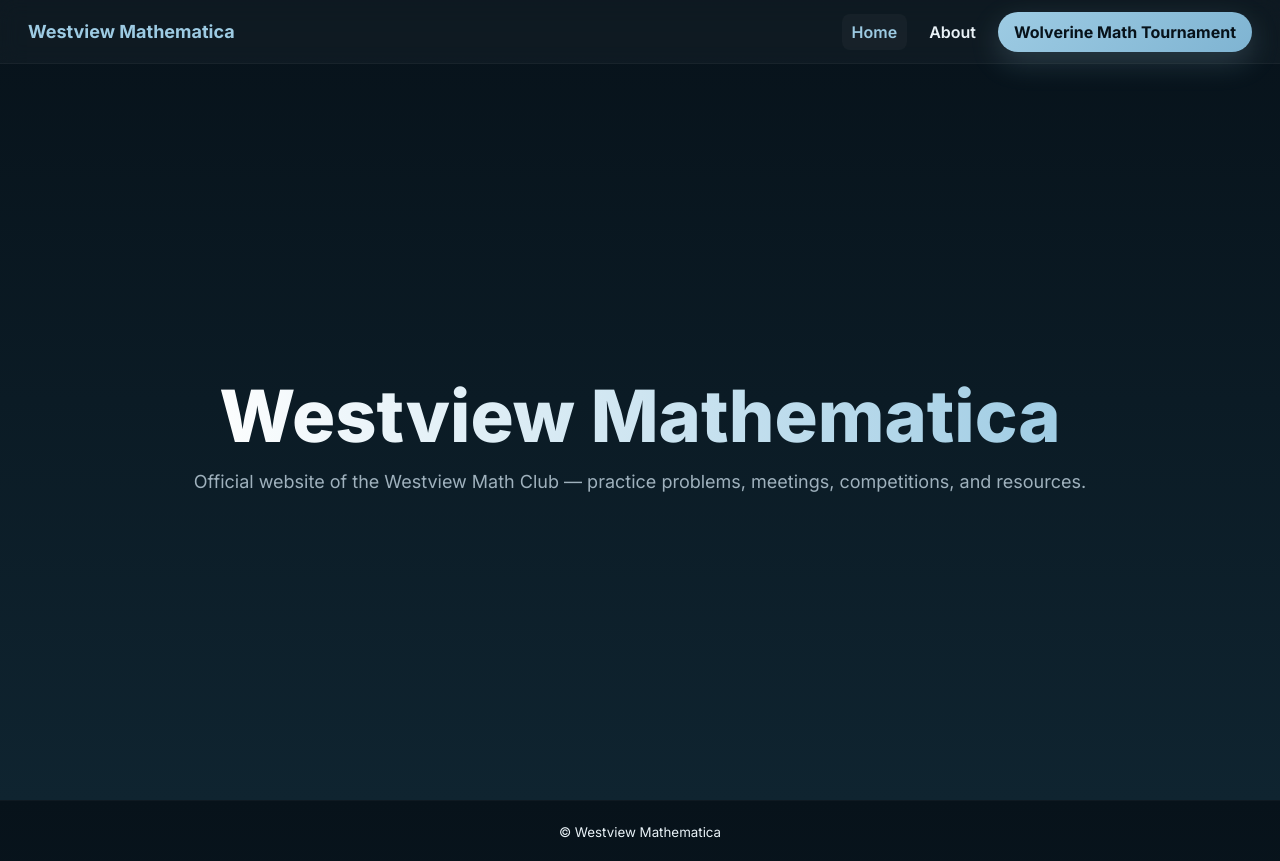
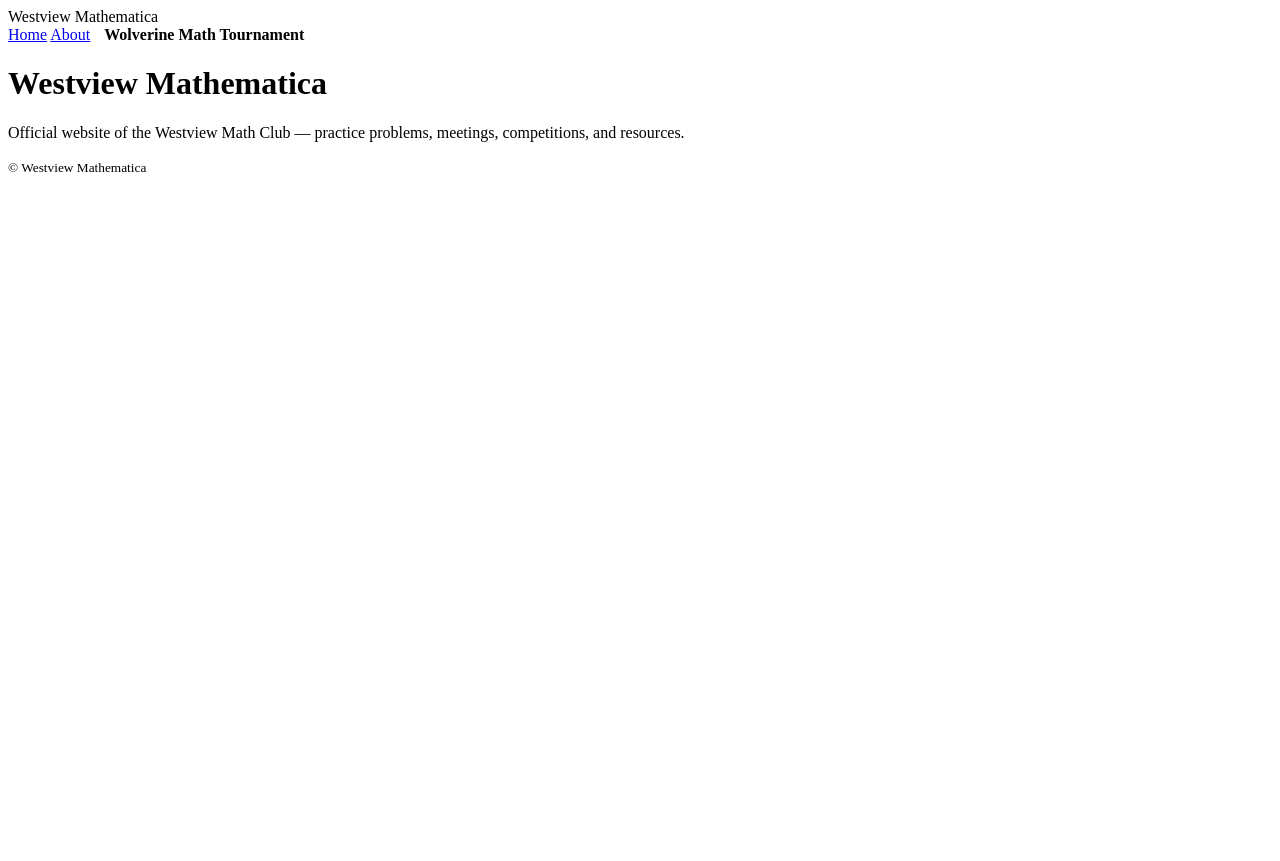
Before and after one commit to RyanandPickles/WestviewMathClub, a plain HTML site: page index.html in a window 1280 px wide. After the commit the page ends 800 px from the top, so only its background shows below. Drawn offline with Linux system fonts and the light colour scheme.

Commit message:
Refactor .cta styles for consistency with .nav-link
Updated .cta styles to match .nav-link and removed gradient and shadow effects.

```diff
--- a/indexhtml.css
+++ b/indexhtml.css
@@ -1,138 +1,17 @@
-:root{
-  --primary:#9dcbe3;
-  --primary-dark:#7fb4d2;
-  --bg-1:#07121a;
-  --bg-2:#0f2430;
-  --muted:#9fb1bd;
-  --text:#e9f2f7;
+/* Updated to match .nav-link style */
+.cta {
+  text-decoration: none;
+  color: var(--text);
+  font-weight: 600;
+  padding: 8px 10px;
+  border-radius: 8px;
+  background: transparent; /* Removed gradient */
+  box-shadow: none;        /* Removed shadow */
+  transition: all 0.2s ease;
 }
 
-*{box-sizing:border-box}
-html,body{margin:0;padding:0;height:100%}
-
-body{
-  font-family:Inter,system-ui,-apple-system,BlinkMacSystemFont,"Segoe UI",Roboto,Arial;
-  background:linear-gradient(180deg,var(--bg-1),var(--bg-2));
-  color:var(--text);
+.cta:hover {
+  color: var(--primary);
+  background: rgba(255,255,255,0.03);
+  transform: none;         /* Removed the lift effect */
 }
-
-.top-bar{
-  height:64px;
-  display:flex;
-  align-items:center;
-  justify-content:space-between;
-  padding:0 28px;
-  position:sticky;
-  top:0;
-  backdrop-filter:blur(10px);
-  background:rgba(255,255,255,0.03);
-  border-bottom:1px solid rgba(255,255,255,0.04);
-}
-
-.site-title{
-  font-size:18px;
-  font-weight:700;
-  color:var(--primary);
-}
-
-.nav{
-  display:flex;
-  align-items:center;
-  gap:12px;
-}
-
-.nav-link{
-  text-decoration:none;
-  color:var(--text);
-  font-weight:600;
-  padding:8px 10px;
-  border-radius:8px;
-}
-
-.nav-link:hover,
-.nav-link.active{
-  color:var(--primary);
-  background:rgba(255,255,255,0.03);
-}
-
-.cta{
-  text-decoration:none;
-  padding:10px 16px;
-  border-radius:999px;
-  font-weight:700;
-  color:#07121a;
-  background:linear-gradient(135deg,var(--primary),var(--primary-dark));
-  box-shadow:0 10px 30px rgba(157,203,227,0.2);
-}
-
-.cta:hover{
-  transform:translateY(-2px);
-}
-
-.title-section{
-  min-height:calc(100vh - 64px);
-  display:flex;
-  align-items:center;
-  justify-content:center;
-  text-align:center;
-  padding:48px 20px;
-}
-
-.hero{
-  max-width:900px;
-}
-
-.hero h1{
-  margin:0 0 12px;
-  font-size:clamp(36px,6vw,72px);
-  font-weight:800;
-  background:linear-gradient(90deg,#ffffff,var(--primary));
-  -webkit-background-clip:text;
-  -webkit-text-fill-color:transparent;
-}
-
-.hero p{
-  margin:0;
-  font-size:18px;
-  color:var(--muted);
-}
-
-.content-section{
-  display:flex;
-  justify-content:center;
-  padding:60px 20px;
-}
-
-.about-card{
-  max-width:780px;
-  padding:28px;
-  border-radius:12px;
-  background:rgba(255,255,255,0.03);
-  border:1px solid rgba(255,255,255,0.04);
-}
-
-.about-card h2{
-  margin-top:0;
-  color:var(--primary);
-}
-
-.about-card p{
-  color:var(--muted);
-  line-height:1.6;
-}
-
-.site-footer{
-  text-align:center;
-  padding:20px;
-  border-top:1px solid rgba(255,255,255,0.03);
-}
-
-.fade-in{
-  animation:fadeInUp .6s ease forwards;
-  opacity:0;
-}
-
-@keyframes fadeInUp{
-  from{opacity:0;transform:translateY(12px)}
-  to{opacity:1;transform:translateY(0)}
-}
```
